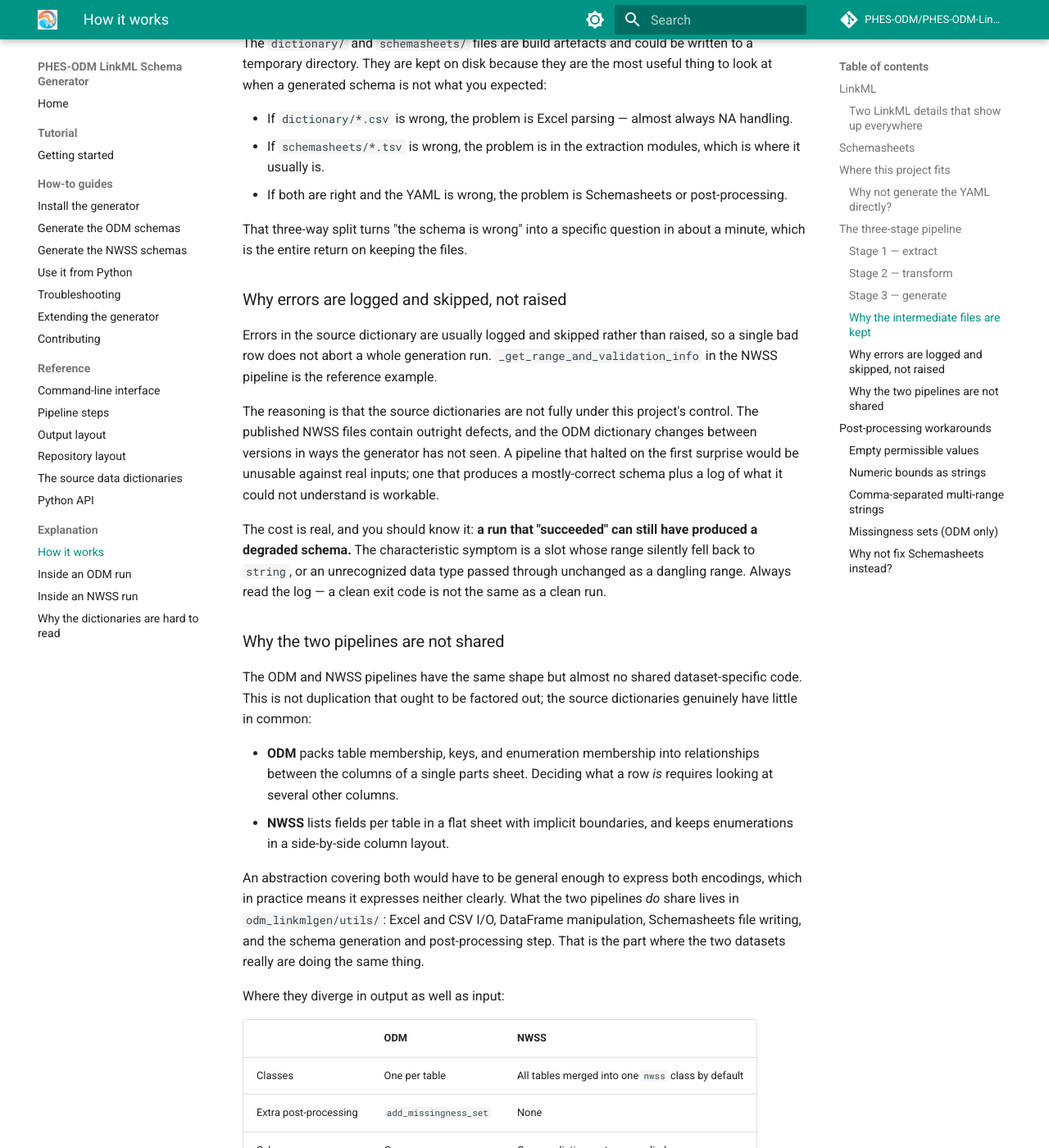
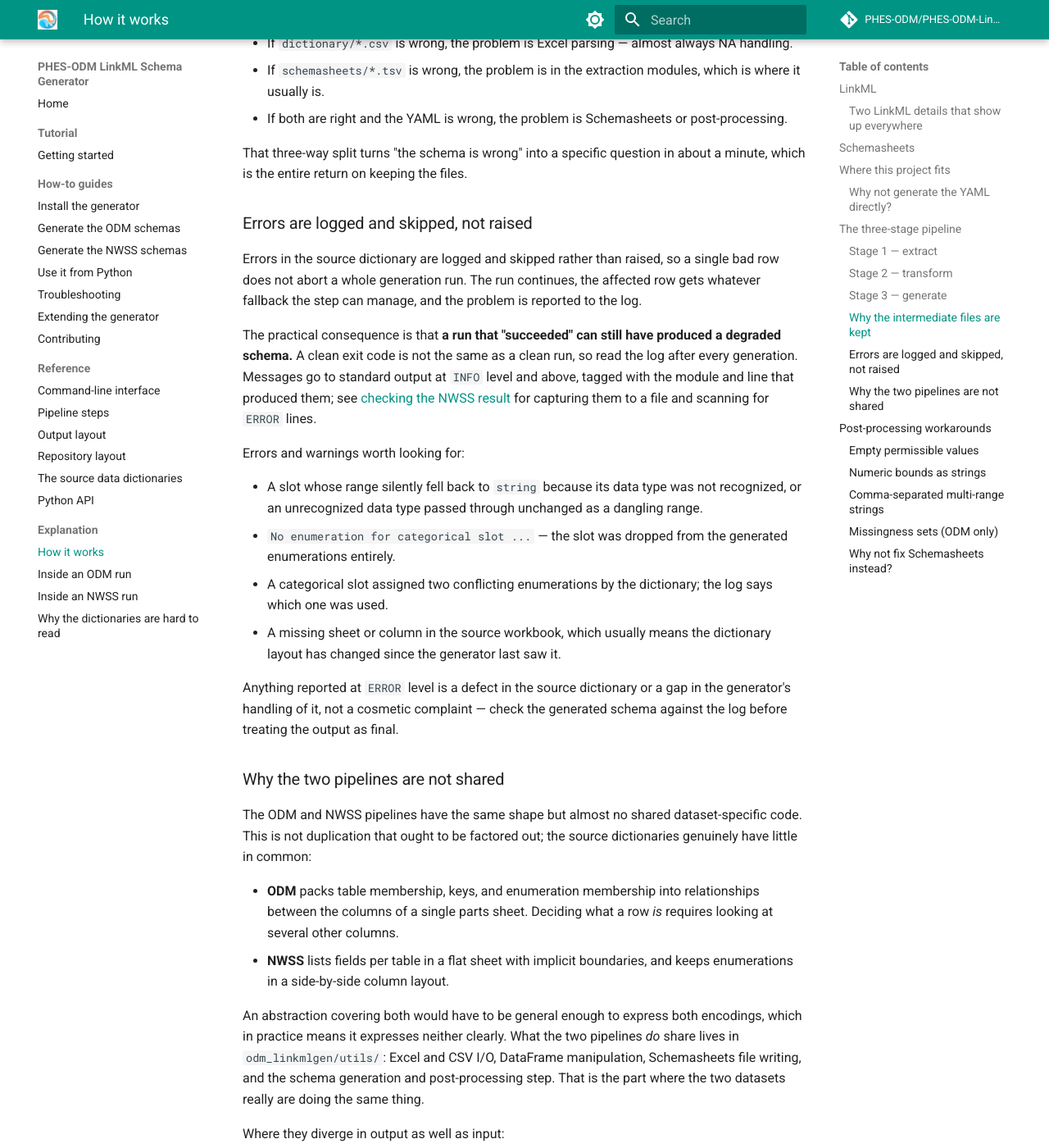
Before and after one commit to PHES-ODM/PHES-ODM-LinkMLGenerator, an MkDocs documentation site: the page built from docs/explanation/how-it-works.md, in a window 1280 px wide and 1400 px high, scrolled down 4190 px. Shown: the whole window at 82% size. Built offline with MkDocs 1.6.1 and Material for MkDocs 9.7.7, drawn with Linux system fonts in a browser that asks for light colours; comment, search, counter and statistics services are not loaded; some of the changed text lies outside the part shown.

Commit message:
Renamed and reworded section "Why errors are logged and skipped, not raised"

```diff
--- a/docs/explanation/how-it-works.md
+++ b/docs/explanation/how-it-works.md
@@ -58,10 +58,6 @@ siteID      Site ID     The site ID     string
 
 That is the whole idea. The `>` row is the adapter between "whatever this
 spreadsheet happens to call things" and "what LinkML calls things".
-
-Schemasheets can do rather more than the above — a `vmap:` in a further header
-row remaps cell values, for instance, which is how the bundled ODM v1 sheets
-turn `Primary Key` into a LinkML `identifier`.
 
 ## Where this project fits
 
@@ -203,24 +199,35 @@ useful thing to look at when a generated schema is not what you expected:
 That three-way split turns "the schema is wrong" into a specific question in
 about a minute, which is the entire return on keeping the files.
 
-### Why errors are logged and skipped, not raised
+### Errors are logged and skipped, not raised
 
-Errors in the source dictionary are usually logged and skipped rather than
-raised, so a single bad row does not abort a whole generation run.
-`_get_range_and_validation_info` in the NWSS pipeline is the reference example.
+Errors in the source dictionary are logged and skipped rather than raised, so a
+single bad row does not abort a whole generation run. The run continues, the
+affected row gets whatever fallback the step can manage, and the problem is
+reported to the log.
 
-The reasoning is that the source dictionaries are not fully under this project's
-control. The published NWSS files contain outright defects, and the ODM
-dictionary changes between versions in ways the generator has not seen. A
-pipeline that halted on the first surprise would be unusable against real inputs;
-one that produces a mostly-correct schema plus a log of what it could not
-understand is workable.
+The practical consequence is that **a run that "succeeded" can still have
+produced a degraded schema.** A clean exit code is not the same as a clean run,
+so read the log after every generation. Messages go to standard output at `INFO`
+level and above, tagged with the module and line that produced them; see
+[checking the NWSS result](../how-to/generate-nwss-schemas.md#check-the-nwss-result)
+for capturing them to a file and scanning for `ERROR` lines.
 
-The cost is real, and you should know it: **a run that "succeeded" can still have
-produced a degraded schema.** The characteristic symptom is a slot whose range
-silently fell back to `string`, or an unrecognized data type passed through
-unchanged as a dangling range. Always read the log — a clean exit code is not the
-same as a clean run.
+Errors and warnings worth looking for:
+
+- A slot whose range silently fell back to `string` because its data type was not
+  recognized, or an unrecognized data type passed through unchanged as a
+  dangling range.
+- `No enumeration for categorical slot ...` — the slot was dropped from the
+  generated enumerations entirely.
+- A categorical slot assigned two conflicting enumerations by the dictionary; the
+  log says which one was used.
+- A missing sheet or column in the source workbook, which usually means the
+  dictionary layout has changed since the generator last saw it.
+
+Anything reported at `ERROR` level is a defect in the source dictionary or a gap
+in the generator's handling of it, not a cosmetic complaint — check the generated
+schema against the log before treating the output as final.
 
 ### Why the two pipelines are not shared
 
```
